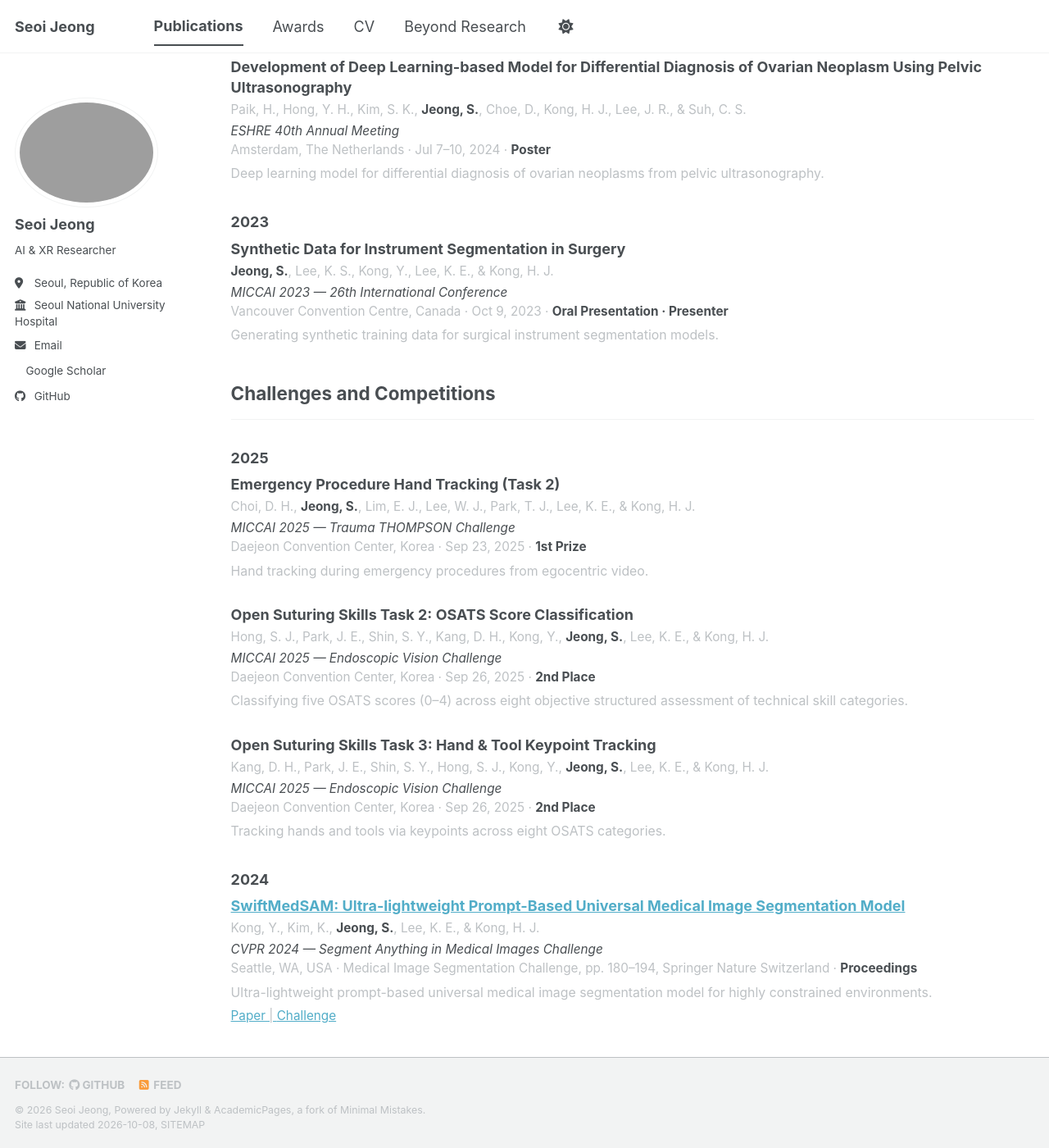
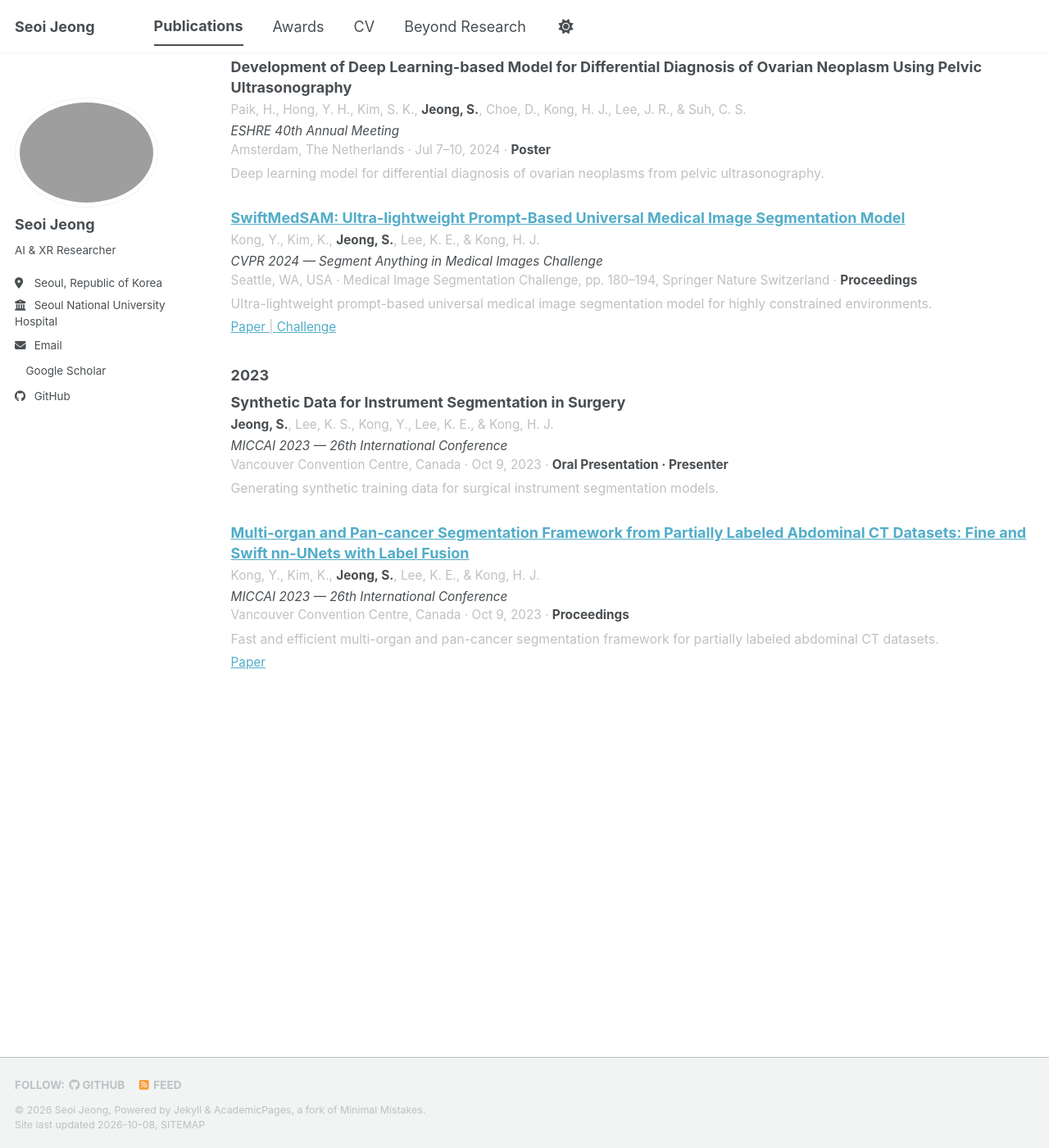
Before and after one commit to higogoc/higogoc.github.io, a Jekyll site: the page built from _pages/publications.html, in a window 1280 px wide and 1400 px high, scrolled down 2477 px. Shown: the whole window at 82% size. Built offline with Jekyll 4.4.1, drawn with Linux system fonts in a browser that asks for light colours; a style sheet for code colours, icons or effects is not loaded; some of the changed text lies outside the part shown.

Commit message:
Drop the Challenges section; competition results live in Awards
Competition and challenge placings were listed twice: once under
Challenges and Competitions on /publications/ and once on /awards/.
Keep them on /awards/ only.

Two of the six entries were peer-reviewed proceedings rather than bare
competition results, so SwiftMedSAM (CVPR 2024) and the MICCAI 2023
multi-organ segmentation paper move to Conference Presentations with
note "Proceedings". Their prizes remain on /awards/.

Also brings MAINTENANCE.md, CLAUDE.md and README.md back in line: the
badge system and _data/research.yml are gone, and emphasis is now
documented as the metrics and note fields.

Co-Authored-By: Claude Opus 5 <noreply@anthropic.com>

```diff
--- a/_data/publications.yml
+++ b/_data/publications.yml
@@ -1,5 +1,5 @@
 # Edited by hand. Jekyll reads this as site.data.publications
-# Three lists: journal, conference (international only), challenge.
+# Two lists: journal and conference (international only).
 # Entries are grouped by `year` automatically, so file order does not matter.
 #
 # metrics -> rendered bold in parentheses after the venue, e.g. (Q1, IF 5.1)
@@ -119,31 +119,6 @@ conference:
     note: "Oral Presentation &middot; Presenter"
     desc: "Generating synthetic training data for surgical instrument segmentation models."
 
-challenge:
-  - year: 2025
-    title: "Emergency Procedure Hand Tracking (Task 2)"
-    authors: "Choi, D. H., **Jeong, S.**, Lim, E. J., Lee, W. J., Park, T. J., Lee, K. E., & Kong, H. J."
-    venue: "MICCAI 2025 &mdash; Trauma THOMPSON Challenge"
-    venue_detail: "Daejeon Convention Center, Korea &middot; Sep 23, 2025"
-    note: "1st Prize"
-    desc: "Hand tracking during emergency procedures from egocentric video."
-
-  - year: 2025
-    title: "Open Suturing Skills Task 2: OSATS Score Classification"
-    authors: "Hong, S. J., Park, J. E., Shin, S. Y., Kang, D. H., Kong, Y., **Jeong, S.**, Lee, K. E., & Kong, H. J."
-    venue: "MICCAI 2025 &mdash; Endoscopic Vision Challenge"
-    venue_detail: "Daejeon Convention Center, Korea &middot; Sep 26, 2025"
-    note: "2nd Place"
-    desc: "Classifying five OSATS scores (0&ndash;4) across eight objective structured assessment of technical skill categories."
-
-  - year: 2025
-    title: "Open Suturing Skills Task 3: Hand &amp; Tool Keypoint Tracking"
-    authors: "Kang, D. H., Park, J. E., Shin, S. Y., Hong, S. J., Kong, Y., **Jeong, S.**, Lee, K. E., & Kong, H. J."
-    venue: "MICCAI 2025 &mdash; Endoscopic Vision Challenge"
-    venue_detail: "Daejeon Convention Center, Korea &middot; Sep 26, 2025"
-    note: "2nd Place"
-    desc: "Tracking hands and tools via keypoints across eight OSATS categories."
-
   - year: 2024
     title: "SwiftMedSAM: Ultra-lightweight Prompt-Based Universal Medical Image Segmentation Model"
     authors: "Kong, Y., Kim, K., **Jeong, S.**, Lee, K. E., & Kong, H. J."
@@ -160,15 +135,7 @@ challenge:
     authors: "Kong, Y., Kim, K., **Jeong, S.**, Lee, K. E., & Kong, H. J."
     venue: "MICCAI 2023 &mdash; 26th International Conference"
     venue_detail: "Vancouver Convention Centre, Canada &middot; Oct 9, 2023"
-    note: "Honorable Mention"
+    note: "Proceedings"
     links:
       - { label: "Paper", href: "https://link.springer.com/chapter/10.1007/978-3-031-58776-4_21" }
     desc: "Fast and efficient multi-organ and pan-cancer segmentation framework for partially labeled abdominal CT datasets."
-
-  - year: 2022
-    title: "A Study on the Anesthetic Management Model Predicting the Increase of Anesthetic During Surgery in Real-time"
-    authors: "**Jeong, S.**, Kim, H. S., Sim, D. Y., Lee, H. H., Kong, H. J., & Lee, H. C."
-    venue: "Singapore Healthcare AI Datathon &amp; EXPO"
-    venue_detail: "National University of Singapore &middot; Dec 5, 2022"
-    note: "Second Runner-up"
-    desc: "Real-time model predicting intraoperative increases in anesthetic requirement from biosignals."
--- a/_pages/publications.html
+++ b/_pages/publications.html
@@ -28,12 +28,3 @@ author_profile: true
     {% for pub in year.items %}{% include pub-entry.html item=pub %}{% endfor %}
   {% endfor %}
 {% endif %}
-
-{% if site.data.publications.challenge and site.data.publications.challenge.size > 0 %}
-<h2>Challenges and Competitions</h2><hr />
-  {% assign years = site.data.publications.challenge | group_by: "year" | sort: "name" | reverse %}
-  {% for year in years %}
-    <h3>{{ year.name }}</h3>
-    {% for pub in year.items %}{% include pub-entry.html item=pub %}{% endfor %}
-  {% endfor %}
-{% endif %}
```
Also changed, not shown: CLAUDE.md (+6 -3 lines), MAINTENANCE.md (+27 -31 lines), README.md (+1 -1 lines).
